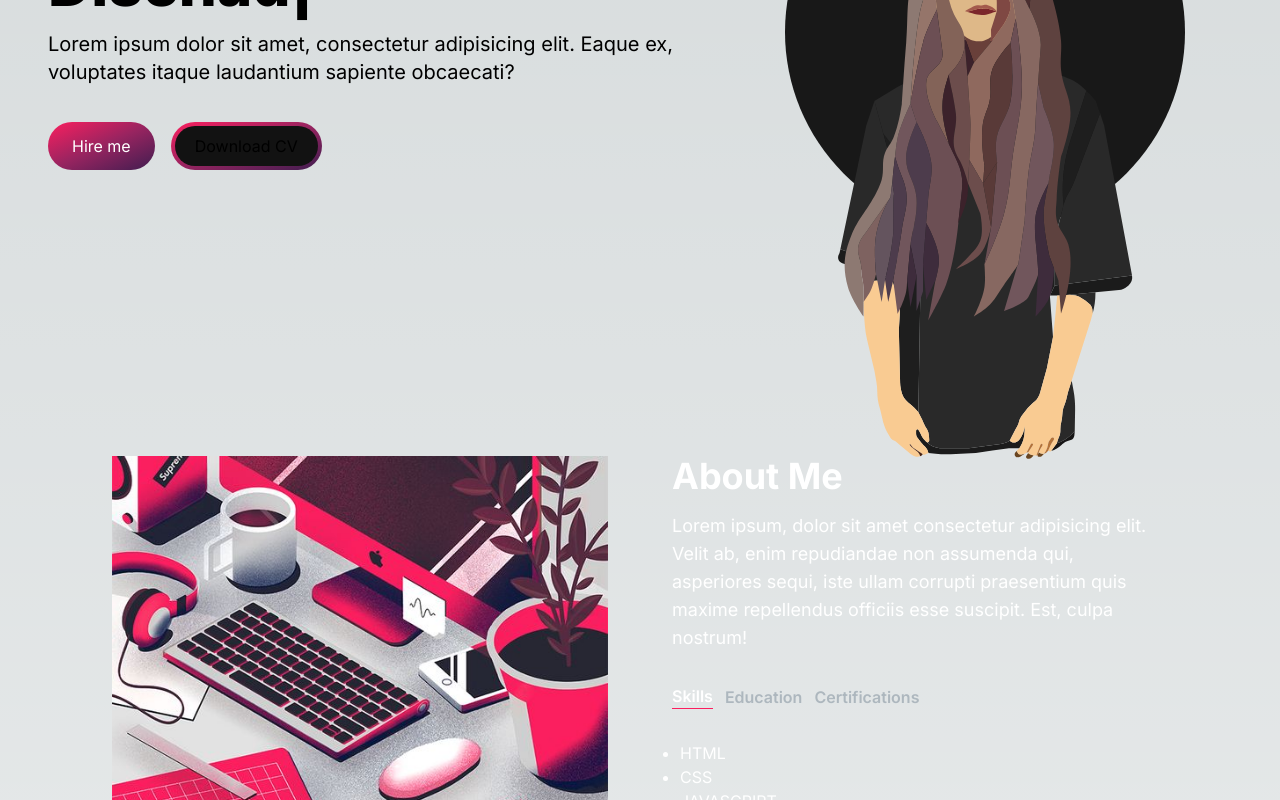
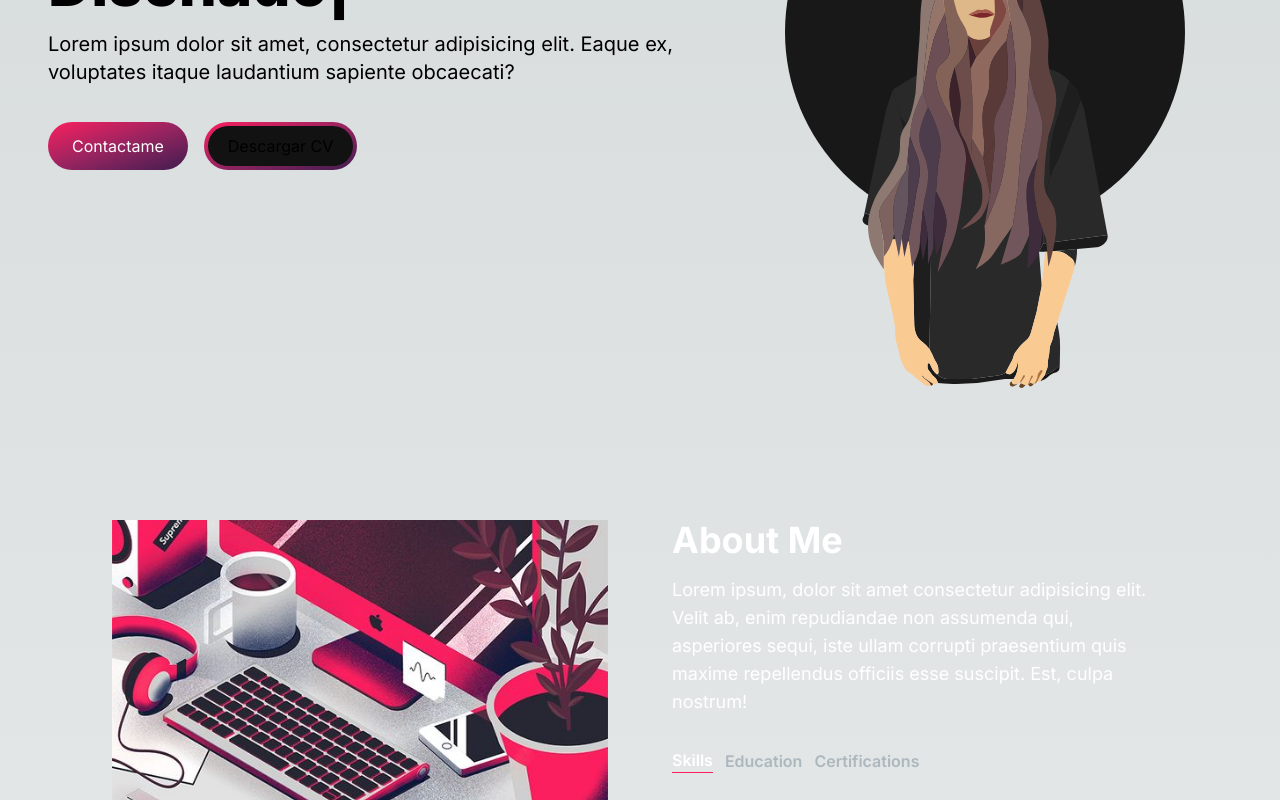
Before and after one commit to BirdieOA/Portfolio, a Next.js app: page / in a window 1280 px wide. Shown: the part 280-1080 px from the top of the page. Built offline with nearby package versions, Linux system fonts and the light colour scheme.

Commit message:
primeros-estilos

```diff
--- a/src/app/components/AboutSection.jsx
+++ b/src/app/components/AboutSection.jsx
@@ -50,7 +50,7 @@ const AboutSection = () => {
     });
   };
   return (
-    <section className="text-white mt-40">
+    <section className="text-white mt-56">
       <div className="md:grid md:grid-cols-2 gap-8 items-start py-8 px-4 xl:gap-16 sm:py-16 xl:px-16">
         <Image
           src="/images/c.jpg"
--- a/src/app/components/EmailSection.jsx
+++ b/src/app/components/EmailSection.jsx
@@ -1,10 +1,10 @@
 "use client"
-
-import React from "react";
+import React, {useState} from "react";
 import { BsGithub, BsLinkedin } from "react-icons/bs";
 import Link from "next/link";
 
 const EmailSection = () => {
+  const [emailSubmitted, setEmailSubmitted] = useState(false);
 
   const handleSubmit = async (e) => {
     e.preventDefault();
@@ -25,16 +25,18 @@ const EmailSection = () => {
     }
     const response = await fetch(endpoint, options);
     const resData = await response.json();
-    console.log(resData)
+
 
     if (response.status === 200 ) {
       console.log('Mensaje enviado')
+      setEmailSubmitted(true);
     }
   };
   return (
     <section className="grid md:grid-cols-2 my-12 md:my-12 py-24 gap-4 relative">
         <div className="bg-[radial-gradient(ellipse_at_center,_var(--tw-gradient-stops))] from-[#FB1F5F]/70 to-transparent rounded-full h-80 w-80 z-0 blur-2xl absolute top-1/4 -left-4 transform -translate-x-1/2 -traslate-y-1/2"></div>
       <div className="z-10">
+
         <h5 className="text-xl font-bold text-white my-2">Contactame</h5>
         <p className="text-[#adb7be] mb-4 max-w-md">
           Lorem ipsum, dolor sit amet consectetur adipisicing elit. Rem cumque
@@ -51,6 +53,9 @@ const EmailSection = () => {
         </div>
       </div>
       <div>
+        {emailSubmitted ? (<p className="text-green-500 text-sm mt-2">Envio exitoso</p>) : (
+
+
         <form className="flex flex-col gap-4" onSubmit={handleSubmit}>
           <label htmlFor="email" className="text-white block text-lg font-medium">
             Email
@@ -84,6 +89,7 @@ const EmailSection = () => {
                 Enviar
             </button>
         </form>
+        )}
       </div>
     </section>
   );
--- a/src/app/components/HeroSection.jsx
+++ b/src/app/components/HeroSection.jsx
@@ -34,11 +34,11 @@ const HeroSection = () => {
           </p>
           <div className="">
             <button className="px-6 py-3 w-full sm:w-fit rounded-full mr-4 bg-gradient-to-br from-[#FB1F5F] via-[#982460] to-[#401D50] text-white">
-              Hire me
+              Contactame
             </button>
             <button className="px-1 py-1 w-full sm:w-fit rounded-full bg-gradient-to-br from-[#FB1F5F]  via-[#982460] to-[#401D50] hover:bg-slate-800 mt-3">
               <span className="block bg-[#121212] hover:bg-slate-800 ease-in duration-150 rounded-full px-5 py-2">
-                Download CV
+                Descargar CV
               </span>
             </button>
           </div>
@@ -50,7 +50,7 @@ const HeroSection = () => {
               className="absolute transform -translate-x-1/2 -translate-y-1/4 top-1/2 left-1/2 "
               alt="ilustracion de birdie"
               height={300}
-              width={300}
+              width={250}
             />
           </div>
         </div>
--- a/src/app/components/ProjectsSection.jsx
+++ b/src/app/components/ProjectsSection.jsx
@@ -63,7 +63,7 @@ const ProjectsSection = () => {
 
   return (
     <>
-      <h2 className="text-center text-4xl font-bold mt-4 mb-8 md:mb-12">
+      <h2 className="text-center text-4xl font-bold mb-8 md:mb-12 mt-56">
         My Projects
       </h2>
       <div className="text-white flex flex-row justify-center items-center gap-2 py-6">
--- a/src/app/globals.css
+++ b/src/app/globals.css
@@ -25,3 +25,19 @@ body {
     )
     rgb(var(--background-start-rgb));
 }
+
+
+::-webkit-scrollbar{
+  width: 0.9em;
+  }
+
+  ::-webkit-scrollbar-track{
+      background: #121212;
+  }
+
+  ::-webkit-scrollbar-thumb{
+      border-radius:100vh;
+      background: #982460 ;
+
+
+  }
```
